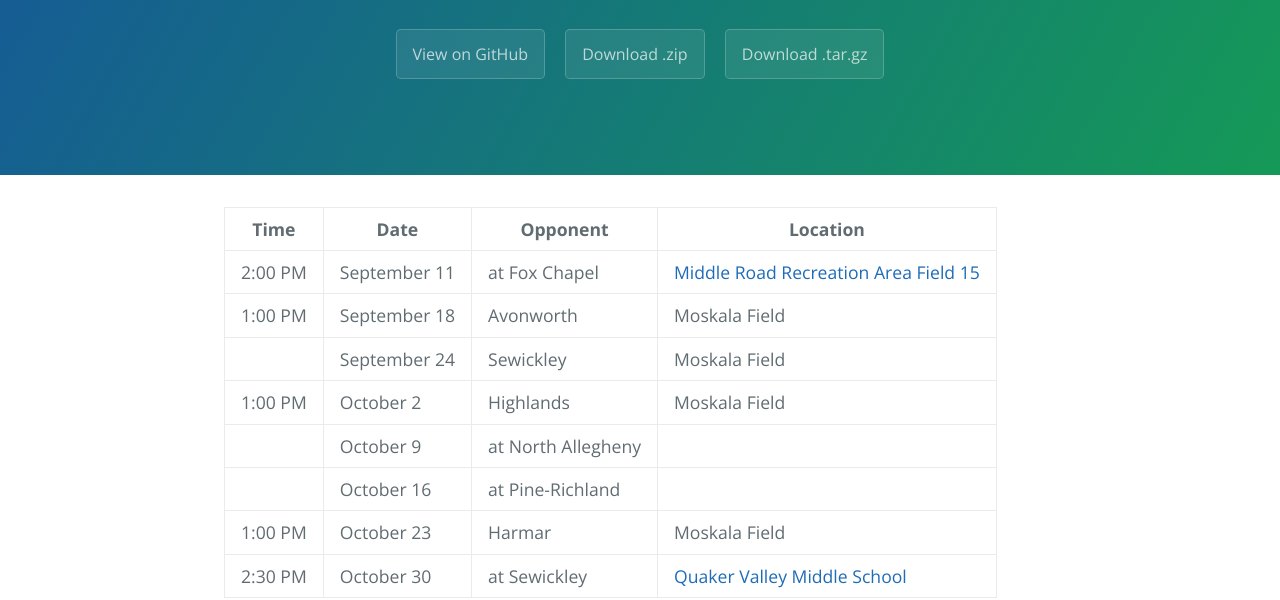
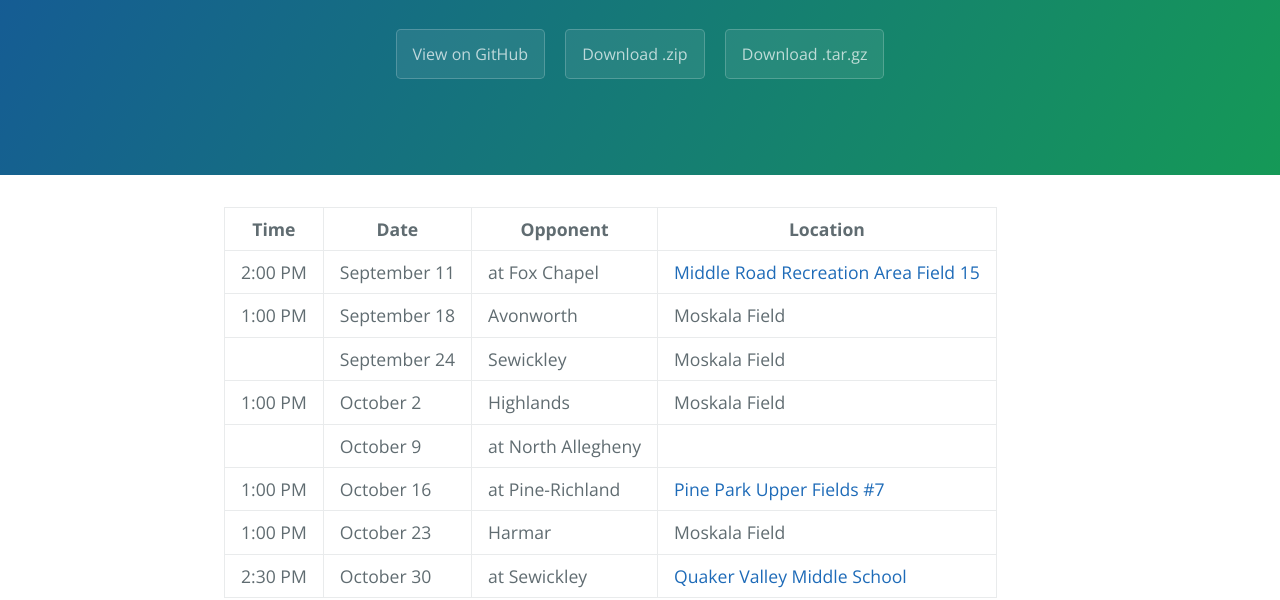
Before and after one commit to jaredcacurak/Deer-Lakes-U13-Girls-Soccer-Fall-2016-Schedule, a plain HTML site: page index.html in a window 1280 px wide. Shown: the part 208-808 px from the top of the page. Drawn offline with nearby package versions, Linux system fonts and the light colour scheme.

```diff
--- a/index.html
+++ b/index.html
@@ -60,10 +60,10 @@
 <td></td>
 </tr>
 <tr>
-<td></td>
+<td>1:00 PM</td>
 <td>October 16</td>
 <td>at Pine-Richland</td>
-<td></td>
+<td><a href="https://goo.gl/maps/EPejp5yTw7M2">Pine Park Upper Fields #7</a></td>
 </tr>
 <tr>
 <td>1:00 PM</td>
--- a/params.json
+++ b/params.json
@@ -1,6 +1,6 @@
 {
   "name": "Deer Lakes U13 Girls Soccer",
   "tagline": " Fall 2016 Schedule",
-  "body": "| Time     | Date          | Opponent           | Location                                                                 |\r\n| -------- | ------------- | ------------------ | ------------------------------------------------------------------------ |\r\n|  2:00 PM | September 11  | at Fox Chapel      | [Middle Road Recreation Area Field 15](https://goo.gl/maps/okjgM9gHEno)  |\r\n|  1:00 PM | September 18  | Avonworth          | Moskala Field                                                            |\r\n|          | September 24  | Sewickley          | Moskala Field                                                            |\r\n|  1:00 PM | October 2     | Highlands          | Moskala Field                                                            |\r\n|          | October 9     | at North Allegheny |                                                                          |\r\n|          | October 16    | at Pine-Richland   |                                                                          |\r\n|  1:00 PM | October 23    | Harmar             | Moskala Field                                                            |\r\n|  2:30 PM | October 30    | at Sewickley       | [Quaker Valley Middle School](https://goo.gl/maps/NgywRmt55Pv)           |\r\n",
+  "body": "| Time     | Date          | Opponent           | Location                                                                 |\r\n| -------- | ------------- | ------------------ | ------------------------------------------------------------------------ |\r\n|  2:00 PM | September 11  | at Fox Chapel      | [Middle Road Recreation Area Field 15](https://goo.gl/maps/okjgM9gHEno)  |\r\n|  1:00 PM | September 18  | Avonworth          | Moskala Field                                                            |\r\n|          | September 24  | Sewickley          | Moskala Field                                                            |\r\n|  1:00 PM | October 2     | Highlands          | Moskala Field                                                            |\r\n|          | October 9     | at North Allegheny |                                                                          |\r\n|  1:00 PM | October 16    | at Pine-Richland   | [Pine Park Upper Fields #7](https://goo.gl/maps/EPejp5yTw7M2)            |\r\n|  1:00 PM | October 23    | Harmar             | Moskala Field                                                            |\r\n|  2:30 PM | October 30    | at Sewickley       | [Quaker Valley Middle School](https://goo.gl/maps/NgywRmt55Pv)           |\r\n",
   "note": "Don't delete this file! It's used internally to help with page regeneration."
 }
```
